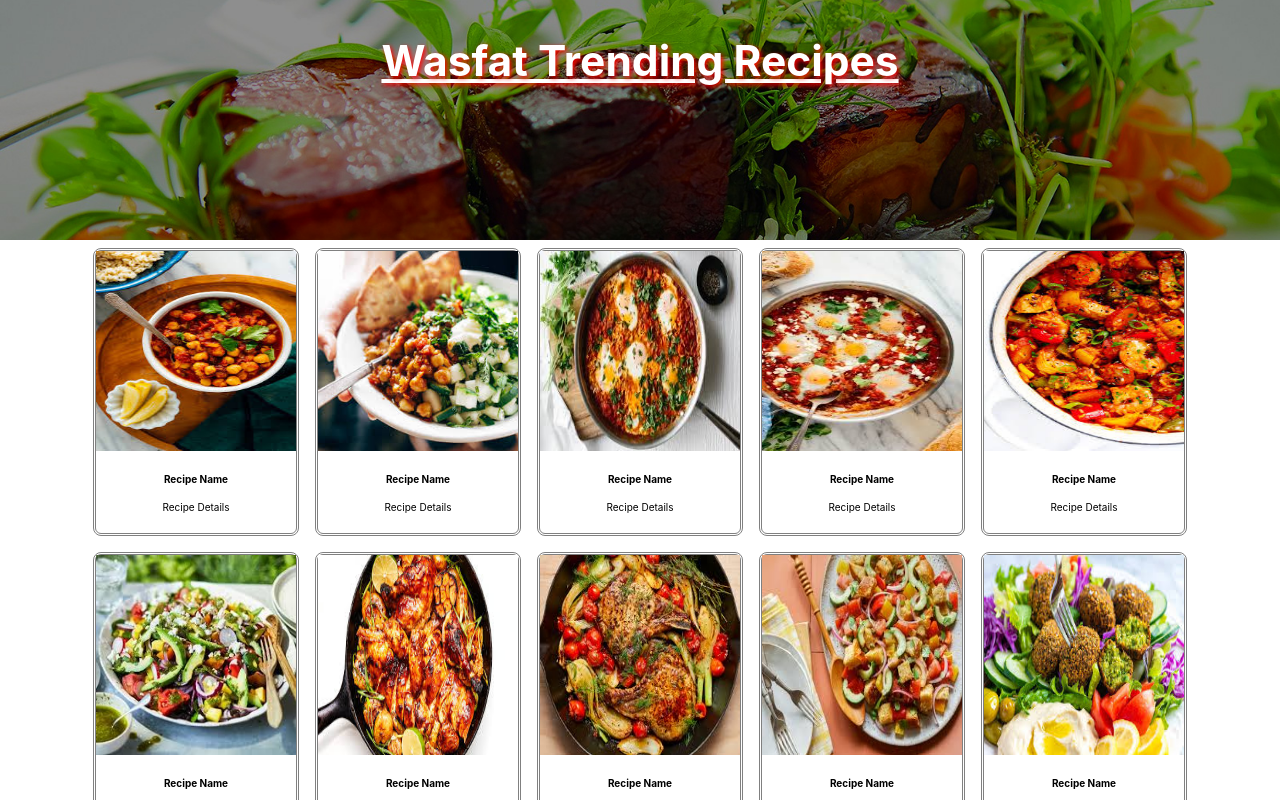
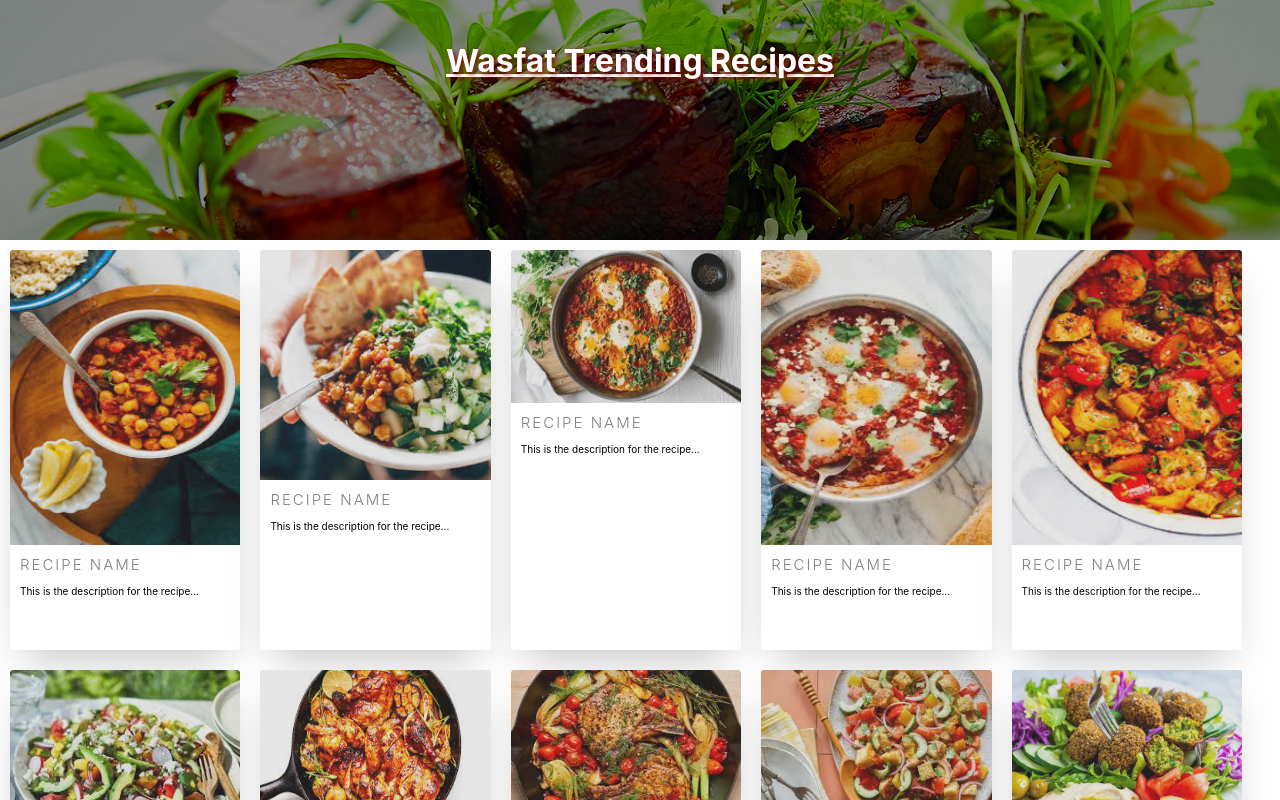
Before and after one commit to dhevendhiran-adt/wasfat-trending-recipes, a React (Create React App) app: page / in a window 1280 px wide. Shown: the top 800 px of the page. Built offline with nearby package versions, Linux system fonts and the light colour scheme.

Commit message:
webpage layout modifications

```diff
--- a/src/components/content/card.js
+++ b/src/components/content/card.js
@@ -3,15 +3,26 @@ import React from 'react';
 
 const Card = (props) => {
     const { val } = props;
+
     return (
-        <div className='cardview-container'>
-            <img src={val} className='cardimg-container'/>
-            <div className="cardinfo-container">
-                <h4 className="info-style">Recipe Name</h4>
-                <p  className="info-style">Recipe Details</p>
-            </div>
-        </div>
+            <li className="cards__item">
+                <div className="card">
+                <img src={val} className="img"/>
+                    <div className="card__content">
+                        <div className="card__title">RECIPE NAME</div>
+                        <p className="card__text">This is the description for the recipe...</p>
+                    </div>
+                </div>
+            </li>
     )
+    // return (
+    //     <div className='cardview-container'>
+    //         <img src={val} className='cardimg-container'/>
+    //         <div className="cardinfo-container">
+    //             <h4 className="info-style">Recipe Name</h4>
+    //             <p  className="info-style">Recipe Details</p>
+    //         </div>
+    //     </div>
+    // )
 }
-
-export default Card
+export default Card;
--- a/src/components/content/content.js
+++ b/src/components/content/content.js
@@ -21,8 +21,7 @@ class Content extends Component {
     constructor() {
         super()
         this.state = {
-            recipes: [image1, image2, image3, image4, image5, image6, image7, image8, image9, image10, image11, image12, image13, image14, image15,
-                image1, image2, image3, image4, image5, image6, image7, image8, image9, image10, image11, image12, image13, image14, image15]
+            recipes: [image1, image2, image3, image4, image5, image6, image7, image8, image9, image10, image11, image12, image13, image14, image15]
         }
     }
 
--- a/src/styles/components/content/_card.scss
+++ b/src/styles/components/content/_card.scss
@@ -6,7 +6,7 @@
    border-radius: 8px;
    border-style: double;
    border-color: gray;
-   margin: 1vh 1vh;
+   margin: 3vh 3vh;
 }
 
 .card:hover {
@@ -31,8 +31,77 @@
   .cardinfo-container  {
     font-size: 12px;
   }
+  .cardview-container{
+    margin: 1vh 1vh;
+  }
 }
 
 .info-style{
   margin: 1vh;
 }
+
+img {
+  height: auto;
+  max-width: 100%;
+  min-height:15rem;
+  max-height: 30rem;
+  vertical-align: middle;
+  filter: contrast(80%);
+  border-top-left-radius: 0.25rem;
+  border-top-right-radius: 0.25rem;
+  transition: filter 0.5s cubic-bezier(.43,.41,.22,.91);
+}
+
+.cards__item {
+  display: flex;
+  padding: 1rem;
+  @media(min-width: 25rem) {
+    width: 45%;
+  }
+  @media(min-width: 40rem) {
+    width: 30%;
+  }
+  @media(min-width: 56rem) {
+    width: 18%;
+  }
+}
+
+.card {
+  height: 40rem;
+  width:30rem;
+  background-color:white;
+  border-radius: 0.25rem;
+  box-shadow: 0 20px 40px -14px rgba(0,0,0,0.25);
+  display: flex;
+  flex-direction: column;
+  overflow: hidden;
+  &:hover {
+    .img {
+      filter: contrast(100%);
+    }
+  }
+}
+
+.card__content {
+  display: flex;
+  flex: 1 1 auto;
+  flex-direction: column;
+  padding: 1rem;
+  height: 10rem;
+}
+
+.card__title {
+  color: gray;
+  font-size: 1.5rem;
+  font-weight: 300;
+  letter-spacing: 2px;
+  text-transform: uppercase;
+}
+
+.card__text {
+  flex: 1 1 auto;
+  font-size: 1rem;
+  line-height: 1.5;
+  margin-bottom: 1rem;
+  overflow: scroll;
+}
--- a/src/styles/components/content/_recipes.scss
+++ b/src/styles/components/content/_recipes.scss
@@ -3,13 +3,18 @@
 }
 
 .recipesinner-container {
-    background-color: $white;
+    background-color:$white;
     height: 100%;
     width: 100%;
     overflow: scroll;
     display: inline-flex;
     flex-wrap: wrap;
-    justify-content: center;
-    align-items: center;
+    justify-content: flex-start;
+    align-items: flex-start;
+}
 
-}
+@media screen and (max-width: 640px) {
+    .recipesinner-container {
+        justify-content: space-evenly;
+    }
+  }
--- a/src/styles/components/home/_home.scss
+++ b/src/styles/components/home/_home.scss
@@ -4,6 +4,7 @@
     background-repeat: no-repeat;
     background-size: cover;
     background-position: center;
+    margin: 0rem;
 }
 
 @media screen and (max-width: 1200px) {
--- a/src/styles/components/home/_title.scss
+++ b/src/styles/components/home/_title.scss
@@ -1,19 +1,19 @@
 .title-container {
     // font-size: $title-font;
-    font-size: 4vw;
+    font-size: 3vw;
     height : 15vh;
     display: flex;
     justify-content: center;
     align-items : center;
     color: $white;
     text-decoration: underline;
-    text-shadow: 2px 2px 5px red;
+    text-shadow: 2px 2px 5px maroon;
     background-size: contain;
     flex-direction: column;
 }
 
 @media screen and (max-width: 800px) {
     .title-container {
-      font-size: 6vw;
+      font-size: 5vw;
     }
   }
```
Also changed, not shown: src/components/content/recipes.js (+6 -1 lines).
